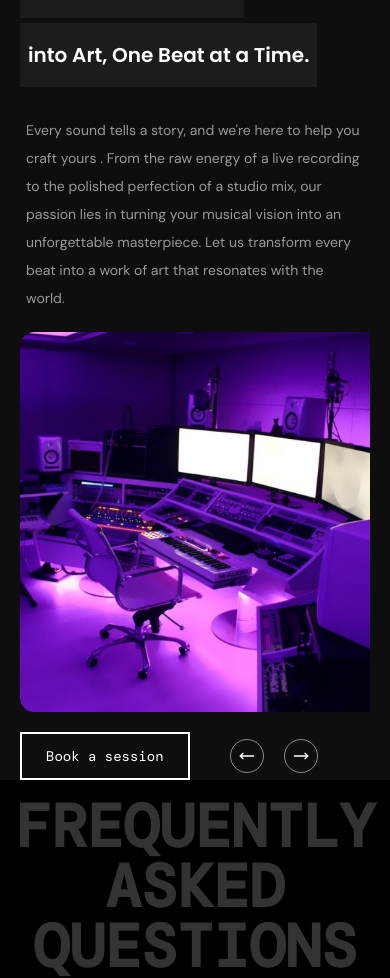
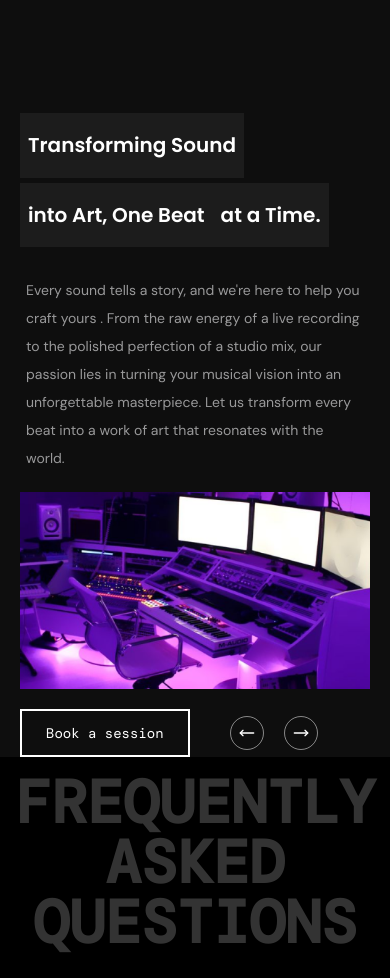
Before and after one commit to onikhalid/im-studios, a Next.js app: page / in a window 390 px wide. Shown: the part 931-1909 px from the top of the page. Built offline with nearby package versions, Linux system fonts and the light colour scheme; a web font is replaced by a local one.

Commit message:
UPDATE SERVICES SECTION

```diff
--- a/src/app/page.tsx
+++ b/src/app/page.tsx
@@ -24,7 +24,7 @@ const LandingPage = () => {
         <h2 className="text-4xl">Section 1</h2>
       </section>
 
-      <section className="md:h-screen bg-[#0E0E0E] text-white md:snap-start flex items-center justify-center">
+      <section className="md:h-screen bg-[#0E0E0E] text-white md:snap-start flex items-center justify-center pt-40 overflow-hidden">
         <Carousel />
       </section>
 
--- a/src/components/landing/Section1/Carousel.tsx
+++ b/src/components/landing/Section1/Carousel.tsx
@@ -52,7 +52,7 @@ const Carousel = () => {
     }
 
     return (
-        <main className="">
+        <main className="w-full">
             <div>
                 <AnimatePresence mode="wait">
                     <motion.div
@@ -63,14 +63,14 @@ const Carousel = () => {
                         transition={{ duration: 0.5 }}
                         className=""
                     >
-                        <article className='grid lg:grid-cols-2 xl:gap-40 px-5'>
-                            <div>
-                                <h1 className="font-poppins font-semibold md:w-[560px] mb-6 !leading-[4rem] text-balance">
+                        <article className='grid lg:grid-cols-2 px-5'>
+                            <div className='flex flex-col justify-center items-center'>
+                                <h1 className="font-poppins font-semibold max-w-[600px] mb-6 !leading-[4rem] text-balance">
                                     <BackgroundPerLine
                                         text={carousels[currentIndex].title}
                                     />
                                 </h1>
-                                <p className="text-[#99999A] text-sm md:text-lg font-sans leading-loose lg:mb-8 text-balance max-md:px-1.5 max-w-[550px]">
+                                <p className="text-[#99999A] text-sm md:text-lg font-sans leading-loose lg:mb-8 text-balance max-md:px-1.5 max-w-[600px]">
                                     {carousels[currentIndex].description}
                                 </p>
                                 <div className='hidden lg:flex gap-10'>
@@ -99,16 +99,16 @@ const Carousel = () => {
                                     </div>
                                 </div>
                             </div>
-                            <div className='flex'>
+                            <div className='mt-5 lg:mt-10 w-full max-lg:aspect-video max-lg:overflow-hidden max-lg:max-h-[200px] max-w-[600px] flex max-lg:justify-center max-lg:items-center lg:justify-self-end lg:translate-y-[20%]'>
                                 <Image
                                     src={carousels[currentIndex].image}
                                     alt="image"
-                                    width={500}
-                                    height={500}
-                                    className='mt-5 lg:mt-10'
+                                    width={700}
+                                    height={700}
+                                    className='max-lg:object-cover'
                                 />
                             </div>
-                            <div className='flex lg:hidden gap-10 mt-5'>
+                            <div className='flex lg:hidden gap-10 mt-5 max-w-[600px] w-full'>
                                 <LinkButton variant="cta" size="cta" href="/book" className='text-base'>
                                     Book a session
                                 </LinkButton>
--- a/src/components/ui/LineBgColor.tsx
+++ b/src/components/ui/LineBgColor.tsx
@@ -16,7 +16,7 @@ export default function BackgroundPerLine({
     backgroundColor = 'bg-[#1C1C1C]',
     textColor = 'text-white',
     padding = 'px-2 py-4',
-    fontSize = 'text-xl md:text-3xl lg:text-[3.125rem]',
+    fontSize = 'text-xl md:text-3xl lg:text-[3.125rem] xl:text-[3.25rem]',
     lineHeight = 'leading-relaxed'
 }: BackgroundPerLineProps) {
     const containerRef = useRef<HTMLDivElement>(null)
```
Lines whose indentation alone changed are shown as unchanged.
